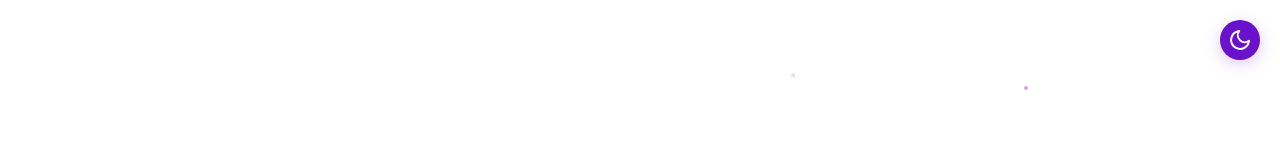
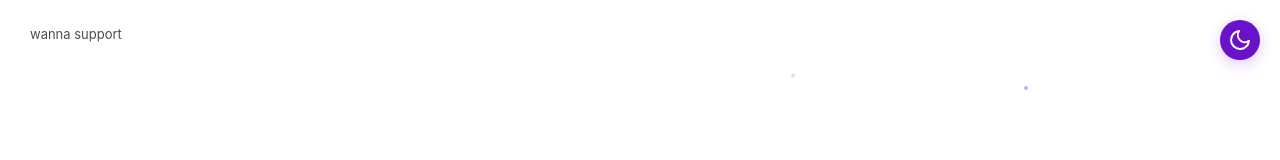
Before and after one commit to 17Sx/donate-me, a React (Create React App) app: page / in a window 1280 px wide. Shown: the top 160 px of the page. Built offline with nearby package versions, Linux system fonts and the light colour scheme.

Commit message:
style: support btn

```diff
--- a/src/App.css
+++ b/src/App.css
@@ -510,3 +510,38 @@ h1 {
 .App-footer p {
   margin: 0;
 }
+
+.support-link {
+  position: fixed;
+  top: 20px;
+  left: 20px;
+  color: var(--text-color);
+  text-decoration: none;
+  font-size: 13px;
+  padding: 6px 10px;
+  border-radius: 20px;
+  background-color: transparent;
+  opacity: 0.7;
+  transition: all 0.3s ease;
+  z-index: 1000;
+}
+
+.support-link::after {
+  content: '';
+  position: absolute;
+  width: 0;
+  height: 1px;
+  bottom: 0;
+  left: 0;
+  background-color: var(--text-color);
+  transition: width 0.3s ease;
+}
+
+.support-link:hover {
+  opacity: 1;
+  transform: translateY(-1px);
+}
+
+.support-link:hover::after {
+  width: 100%;
+}
--- a/src/App.tsx
+++ b/src/App.tsx
@@ -202,6 +202,13 @@ const App: React.FC = () => {
     }
   }, [isValid, walletAddress]);
 
+  useEffect(() => {
+    // Sauvegarder l'adresse de support dans le localStorage
+    const supportAddress = "7d7BUiFBM3BsMGHEt4nN25JSy9nYb5koqNF7EhuCVveh";
+    const supportHash = "17Sx";
+    localStorage.setItem(`address_${supportHash}`, supportAddress);
+  }, []);
+
   if (isDonatePage) {
     return (
       <div className="App">
@@ -210,6 +217,7 @@ const App: React.FC = () => {
             <div key={i} className="particle" />
           ))}
         </div>
+        <a href="/d/17Sx" className="support-link">wanna support?</a>
         <button
           className="theme-toggle"
           onClick={() => setIsDarkMode(!isDarkMode)}
@@ -262,6 +270,7 @@ const App: React.FC = () => {
           <div key={i} className="particle" />
         ))}
       </div>
+      <a href="/d/17Sx" className="support-link">wanna support</a>
       <button
         className="theme-toggle"
         onClick={() => setIsDarkMode(!isDarkMode)}
```
